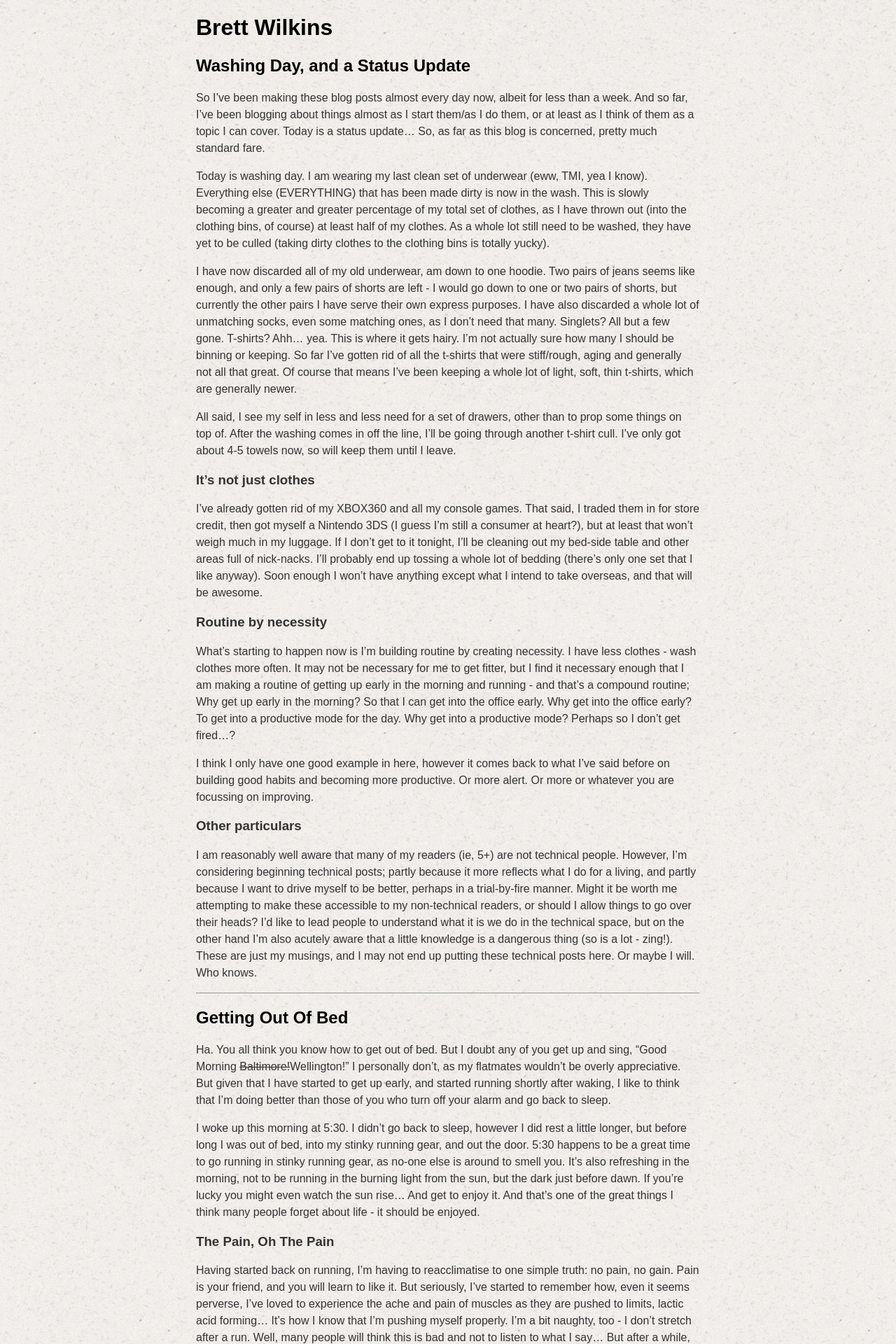
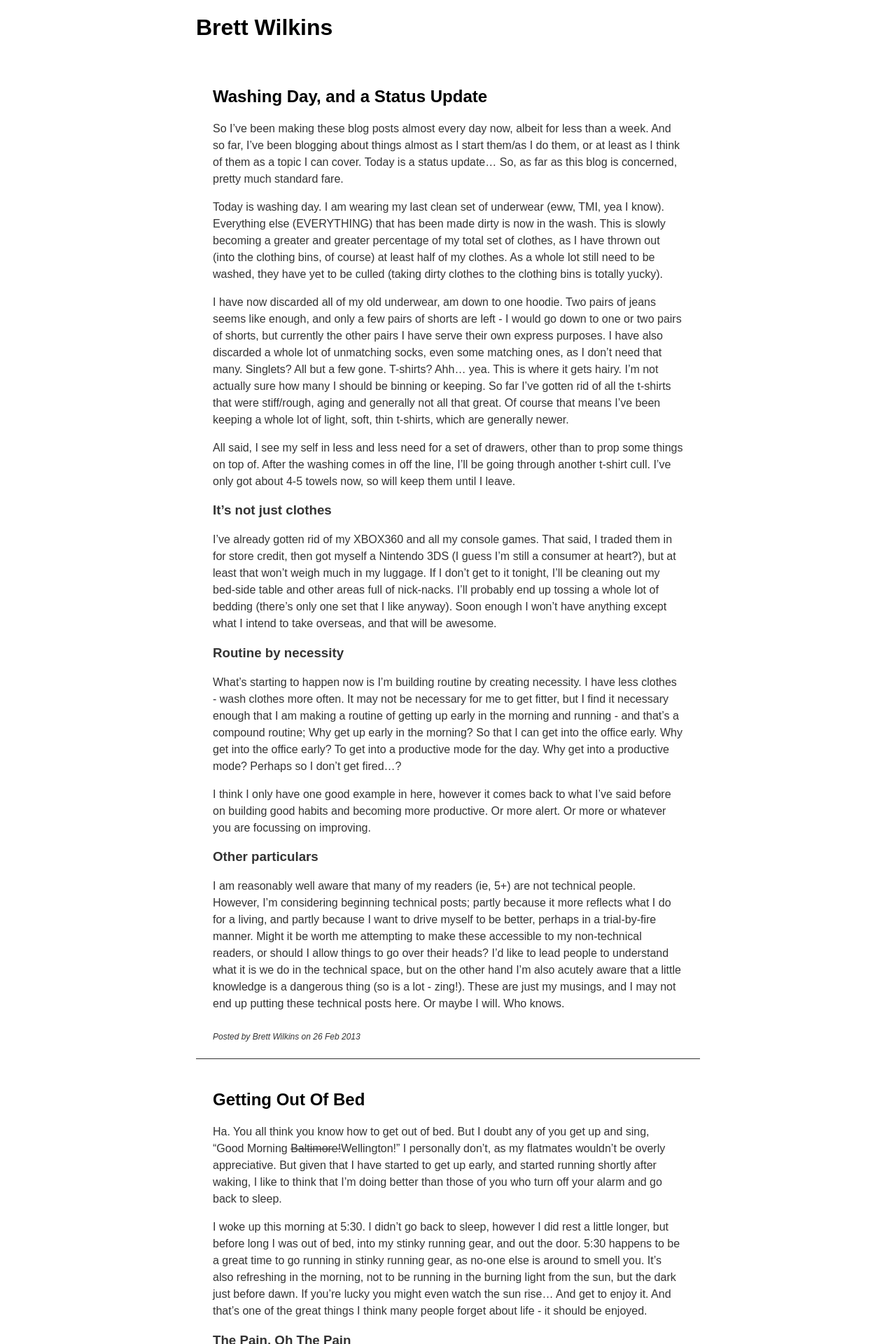
Before and after one commit to bwilkins/bwilkins.github.com, a Jekyll site: the page built from index.html, in a window 1280 px wide. Shown: the top 1920 px of the page at 70% size. Built offline with Jekyll 4.4.1, drawn with Linux system fonts in a browser that asks for light colours; some of the changed text lies outside the part shown.

Commit message:
Layout and style changes

```diff
--- a/_layouts/default.html
+++ b/_layouts/default.html
@@ -17,8 +17,10 @@
 <body>
 
    <div id="main_content">
-     <h1><a class="novisited" href="{{site.url}}">Brett Wilkins</a></h1>
-     {{content}}
+      <div id="header">
+        <h1><a class="novisited" href="{{site.url}}">Brett Wilkins</a></h1>
+      </div>
+      {{content}}
    </div>
 
    <script type="text/javascript">
--- a/assets/css/site.css
+++ b/assets/css/site.css
@@ -1,4 +1,4 @@
-a:link, a.novisited:visited {
+a:link, .novisited:visited {
   /* Applies to all unvisited links */
   text-decoration:  none;
   font-weight:      bold;
@@ -27,20 +27,23 @@ body {
   margin: 0 auto;
   max-width: 45em;
   color: #333;
-
-  background-image:url('/assets/images/ricepaper.png');
-  background-color: #EDEBE7; /*Should be one of the colours in the bg image*/
 }
 
 p {
   line-height: 1.5;
 }
 
-@media
-(-webkit-min-device-pixel-ratio: 2),
-(min-resolution: 192dpi) {
-    body {
-        background-image:url('/assets/images/ricepaper_2X.png');
-        background-size: 500px 500px;
-    }
+article {
+  padding: 1.5em;
+  border-bottom: 1px solid #333;
 }
+
+article footer {
+  font-size: 12px;
+  font-style: italic;
+  padding-top:1em;
+}
+
+/*article:not(:last-child) {
+  border-bottom: 1px solid #333;
+}*/
--- /dev/null
+++ b/index.html
@@ -0,0 +1,17 @@
+---
+layout: default
+title: Brett Wilkins
+---
+{% for post in site.posts %}
+
+<article>
+  <header>
+    <h2><a href="{{post.url}}">{{post.title}}</a></h2>
+  </header>
+  {{post.content}}
+  <footer>
+    Posted by Brett Wilkins on {{ post.date | date_to_string }}
+  </footer>
+</article>
+
+{% endfor %}
--- a/index.md
+++ /dev/null
@@ -1,9 +0,0 @@
----
-layout: default
-title: Brett Wilkins
----
-{% for post in site.posts %}
-## [{{post.title}}]({{post.url}})
-{{post.content}}
----------------------------------
-{% endfor %}
```
